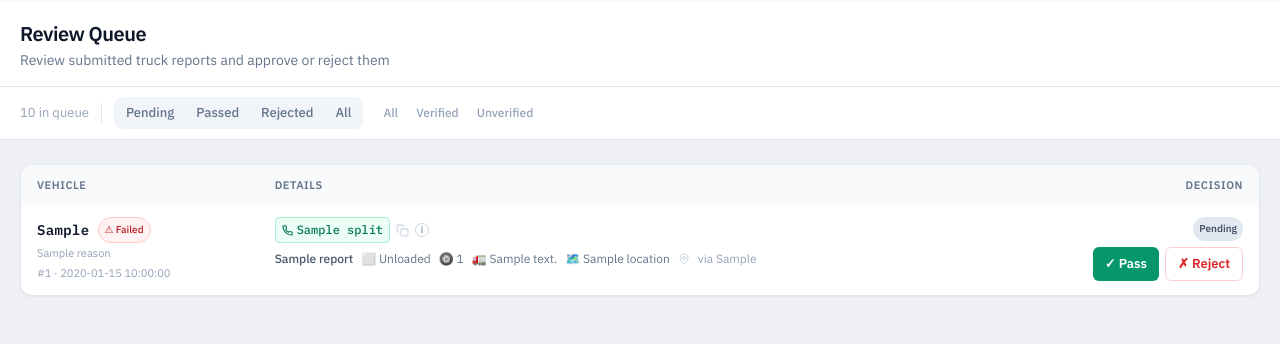
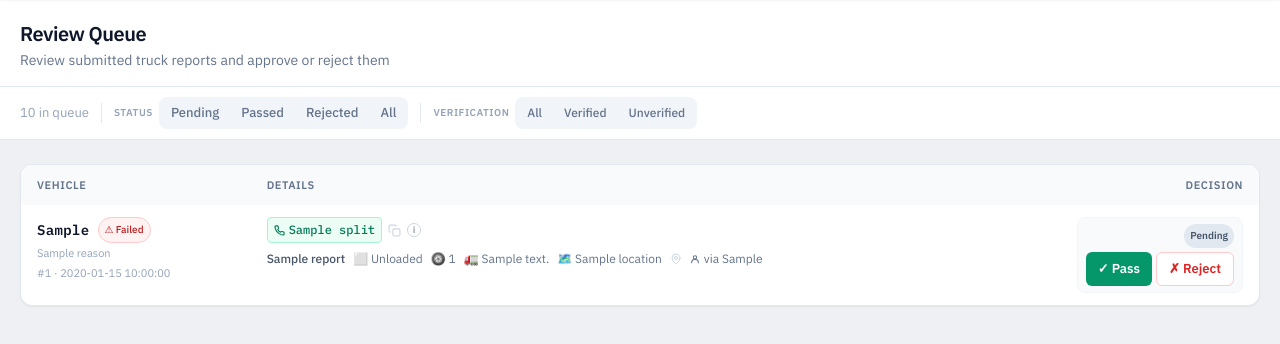
Before and after one commit to fwyogeshsharma/FreightDesk, a FastAPI app: template webapp/templates/review.html in a window 1280 px wide. Shown: the part 49-393 px from the top of the page. Run offline with FastAPI, Linux system fonts and the light colour scheme; the template is opened without the code that fills it: most values are stand-ins (such as "Sample title", 1, 10 or a date in 2020); some libraries are stand-ins or nearby versions.

Commit message:
Final polish pass: row clarity, decision block, filter grouping
Presentation-only refinements on top of the last UI pass — no route,
auth, workflow, or layout changes. Verified live against real data
(authenticated session) after the change.

Broker page (/):
- Source badge (Report/Video/Stream) bumped from 10px/slate-400 to
  11px/slate-500 with a faint bg+border chip, for readability without
  reintroducing color competition with Trust/Call.
- Load/Body cell now uses an explicit flex+gap wrapper instead of
  relying on incidental template whitespace between the two pills, and
  the empty-state "—" check no longer piggybacks on the loaded_status
  elif chain.

Review queue (/review):
- Status and Verification filter pills now share the same segmented
  container style and each gets a small uppercase label ("Status" /
  "Verification") with a divider between them, so the two filter
  dimensions read as clearly distinct groups instead of one long row.
- Decision cell (status pill + Pass/Reject) wrapped in a single bordered
  block with tighter internal spacing, so it reads as one compact action
  unit per row instead of two stacked-but-separate pieces.
- "via {{reported_by}}" provenance text gets a small person icon and a
  "Reported by X" tooltip for unambiguous attribution.
- Thumbnail grid and +N overlay markup untouched.

```diff
--- a/webapp/templates/review.html
+++ b/webapp/templates/review.html
@@ -46,6 +46,8 @@
 
       <div class="h-5 w-px bg-slate-200 hidden sm:block"></div>
 
+      <div class="flex items-center gap-1.5">
+        <span class="text-[10px] font-semibold uppercase tracking-wider text-slate-400 hidden sm:inline">Status</span>
         <div class="inline-flex items-center gap-0.5 bg-slate-100 rounded-lg p-0.5">
           {% for v in ['pending','passed','rejected','all'] %}
             <a href="/review?review={{ v }}&verification={{ verification }}"
@@ -55,15 +57,21 @@
             </a>
           {% endfor %}
         </div>
+      </div>
 
-      <div class="inline-flex items-center gap-0.5">
+      <div class="h-5 w-px bg-slate-200 hidden sm:block"></div>
+
+      <div class="flex items-center gap-1.5">
+        <span class="text-[10px] font-semibold uppercase tracking-wider text-slate-400 hidden sm:inline">Verification</span>
+        <div class="inline-flex items-center gap-0.5 bg-slate-100 rounded-lg p-0.5">
           {% for v in ['all','verified','unverified'] %}
             <a href="/review?review={{ review }}&verification={{ v }}"
-             class="px-2 py-1 rounded-md text-[12px] font-medium transition-colors
-                    {{ 'bg-slate-100 text-slate-700' if verification==v else 'text-slate-400 hover:text-slate-600' }}">
+               class="px-2.5 py-1 rounded-md text-[12px] font-medium transition-colors
+                      {{ 'bg-white text-slate-900 shadow-sm' if verification==v else 'text-slate-500 hover:text-slate-700' }}">
               {{ v|capitalize }}
             </a>
           {% endfor %}
+        </div>
       </div>
     </div>
   </div>
@@ -178,19 +186,24 @@
                         <svg width="12" height="12" viewBox="0 0 24 24" fill="none" stroke="currentColor" stroke-width="2" stroke-linecap="round" stroke-linejoin="round"><path d="M20 10c0 6-8 12-8 12s-8-6-8-12a8 8 0 0 1 16 0Z"/><circle cx="12" cy="10" r="3"/></svg>
                       </a>
                     {% endif %}
-                    {% if t.reported_by %}<span class="text-slate-400">via {{ t.reported_by }}</span>{% endif %}
+                    {% if t.reported_by %}
+                      <span class="inline-flex items-center gap-1 text-slate-500" title="Reported by {{ t.reported_by }}">
+                        <svg width="10" height="10" viewBox="0 0 24 24" fill="none" stroke="currentColor" stroke-width="2.5" stroke-linecap="round" stroke-linejoin="round"><circle cx="12" cy="8" r="4"/><path d="M4 21v-1a7 7 0 0 1 7-7h2a7 7 0 0 1 7 7v1"/></svg>
+                        via {{ t.reported_by }}
+                      </span>
+                    {% endif %}
                     {% if not t.company_name and not t.loaded_status and not t.num_wheels and not t.body_type and not t.location and not t.reported_by %}
                       <span class="text-slate-300">—</span>
                     {% endif %}
                   </div>
                 </td>
-                <!-- RIGHT ZONE: review status + Pass / Reject -->
+                <!-- RIGHT ZONE: review status + Pass / Reject, grouped as one compact action block -->
                 <td class="px-4 py-3 whitespace-nowrap text-right">
-                  <div class="flex flex-col items-end gap-1.5">
+                  <div class="inline-flex flex-col items-end gap-1 bg-slate-50 border border-slate-100 rounded-lg px-2 py-1.5">
                     {% if t.review_status=='PASSED' %}<span class="text-[10px] font-semibold px-1.5 py-0.5 rounded-full bg-emerald-600 text-white">Passed</span>
                     {% elif t.review_status=='REJECTED' %}<span class="text-[10px] font-semibold px-1.5 py-0.5 rounded-full bg-red-600 text-white">Rejected</span>
                     {% else %}<span class="text-[10px] font-semibold px-1.5 py-0.5 rounded-full bg-slate-200 text-slate-600">Pending</span>{% endif %}
-                    <div class="inline-flex gap-1.5">
+                    <div class="inline-flex gap-1">
                       <button onclick="decide({{ t.id }},'PASSED')" class="bg-emerald-600 hover:bg-emerald-500 text-white text-[13px] font-semibold px-3 py-1.5 rounded-md transition-colors">✓ Pass</button>
                       <button onclick="openReject({{ t.id }}, '{{ t.license_plate or ('#' ~ t.id) }}')" class="bg-white hover:bg-red-50 text-red-600 border border-red-200 text-[13px] font-semibold px-3 py-1.5 rounded-md transition-colors">✗ Reject</button>
                     </div>
```
Also changed, not shown: webapp/templates/index.html (+12 -9 lines). Lines whose indentation alone changed are shown as unchanged.
